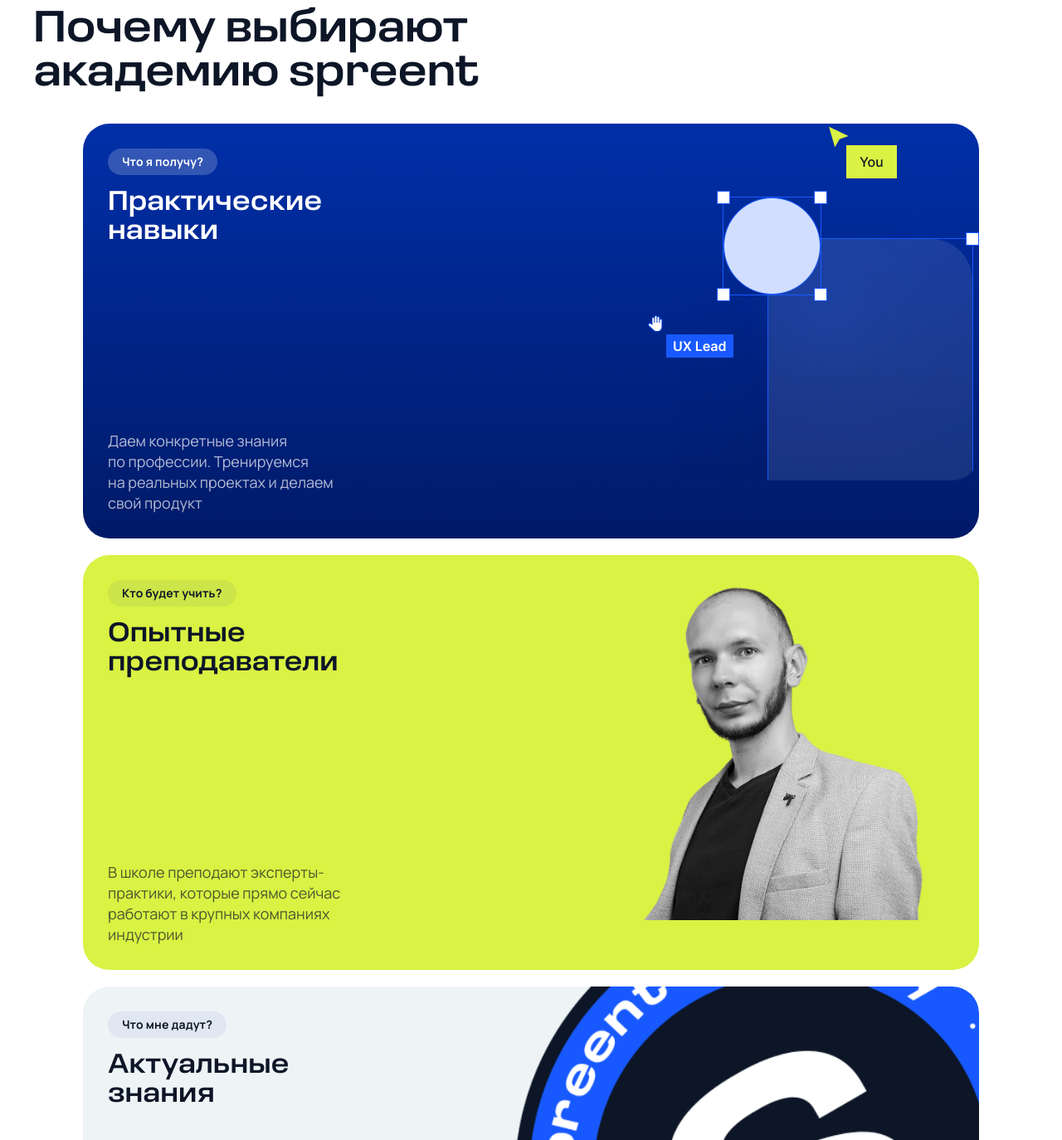
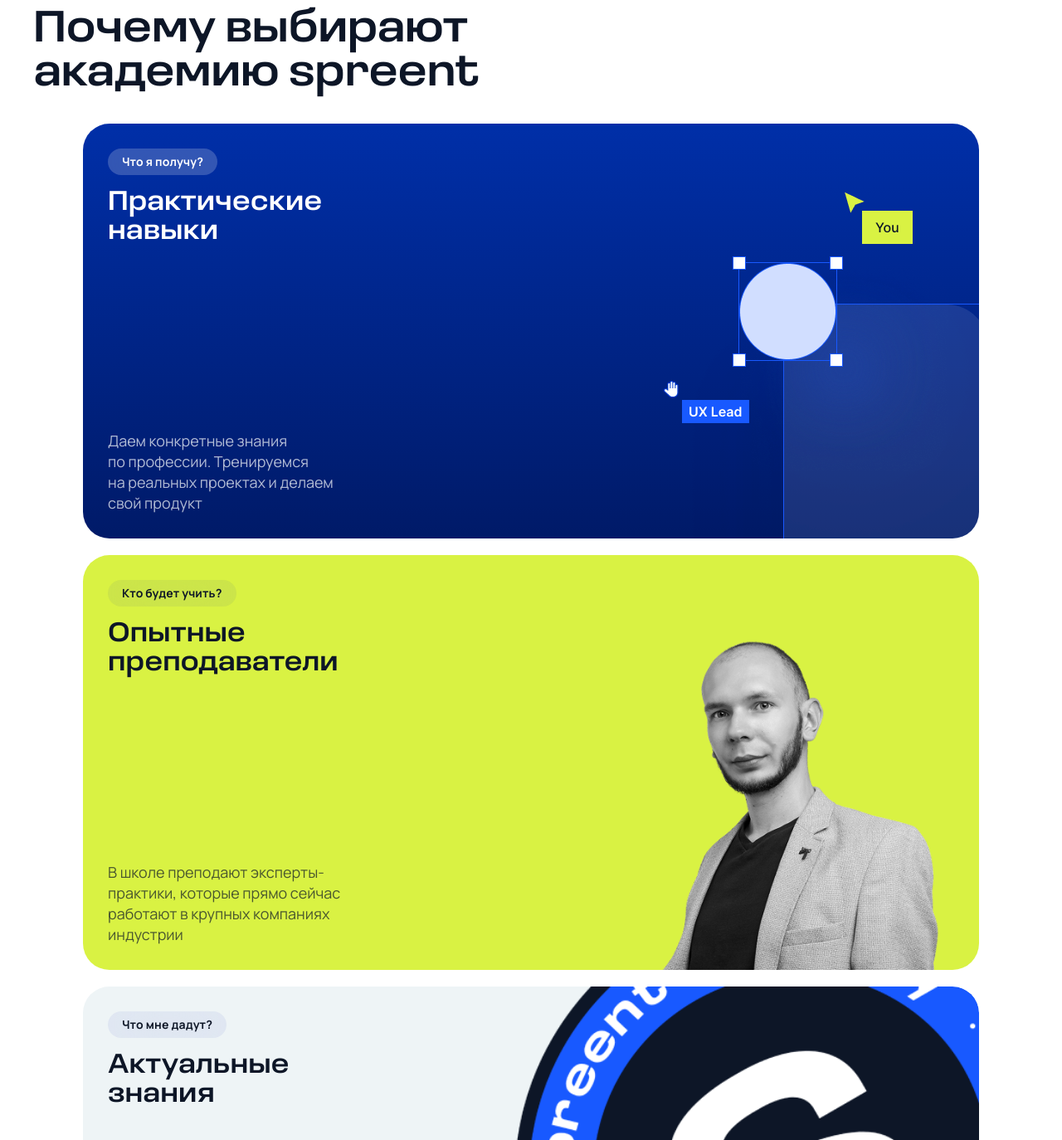
Before and after one commit to ministrov/champ-project, a website built with Vite: page index.html in a window 1280 px wide. Shown: the part 1067-2441 px from the top of the page at 83% size. Built offline with nearby package versions, Linux system fonts and the light colour scheme.

Commit message:
fix(css): fixing a card item image positioning

```diff
--- a/index.html
+++ b/index.html
@@ -158,7 +158,7 @@
               <source media="(max-width: 767px)" srcset="images/about-2-mobile.png" type="image/png">
               <source srcset="images/about-2.webp" type="image/webp">
               <source srcset="images/about-2-@2x.jpg" type="image/jpeg">
-              <img class="card-item__image" src="images/about-2.png" width="403" height="545"
+              <img class="card-item__image card-item__image--first" src="images/about-2.png" width="403" height="545"
                 alt="В фокусе преподаватель крупным планом">
             </picture>
           </li>
@@ -174,7 +174,7 @@
               <source media="(max-width: 767px)" srcset="images/about-1-mobile.png" type="image/png">
               <source srcset="images/about-1.webp" type="image/webp">
               <source srcset="images/about-1-@2x.jpg" type="image/jpeg">
-              <img class="card-item__image" src="images/about-1.png" width="441" height="489"
+              <img class="card-item__image card-item__image--second" src="images/about-1.png" width="441" height="489"
                 alt="В фокусе преподаватель крупным планом">
             </picture>
           </li>
@@ -190,7 +190,7 @@
               <source media="(max-width: 767px)" srcset="images/about-3-mobile.png" type="image/png">
               <source srcset="images/about-3.webp" type="image/webp">
               <source srcset="images/about-3-@2x.jpg" type="image/jpeg">
-              <img class="card-item__image" src="images/about-3.png" width="562" height="549"
+              <img class="card-item__image card-item__image--third" src="images/about-3.png" width="562" height="549"
                 alt="В фокусе преподаватель крупным планом">
             </picture>
           </li>
--- a/src/style.css
+++ b/src/style.css
@@ -486,6 +486,14 @@ img {
   border-radius: 32px;
 }
 
+.card-item__image--first {
+  transform: translate(19px, 79px);
+}
+
+.card-item__image--second {
+  transform: translate(19px, 65px);
+}
+
 /* Community */
 .community__avatars-wrapper {
   margin-bottom: 35px;
```
